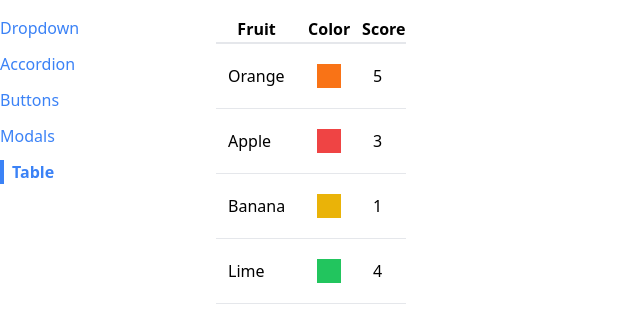
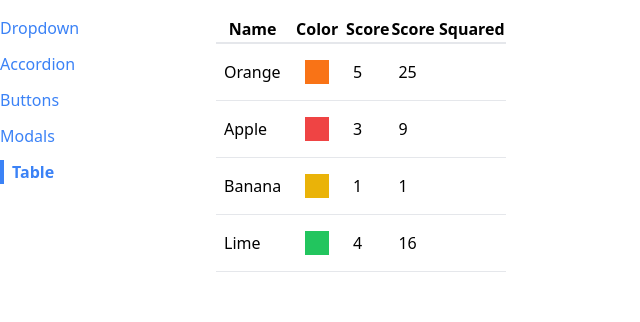
Before and after one commit to ZakyAbanoub/react-comps, a React (Vite) app: page /table in a window 1280 px wide. Shown: the top 322 px of the page, without its empty margins (0-640 px from the left). Built offline with nearby package versions, Linux system fonts and the light colour scheme.

Commit message:
add custom table - to do new refactor

```diff
--- a/src/components/Table.jsx
+++ b/src/components/Table.jsx
@@ -1,23 +1,29 @@
-const Table = ({ data }) => {
-  const renderedRows = data.map((fruit) => {
+const Table = ({ data, config, keyFn }) => {
+  const renderedHeders = config.map((column) => {
     return (
-      <tr className="border-b" key={fruit.name}>
-        <td className="p-3">{fruit.name}</td>
-        <td className="p-3">
-          <div className={`p-3 m-2 ${fruit.color}`}></div>
+      <th key={column.label}>
+        <span>{column.label}</span>
+      </th>
+    );
+  });
+  const renderedRows = data.map((rowData) => {
+    const renderdCells = config.map((column) => {
+      return (
+        <td className="p-2" key={column.label}>
+          {column.render(rowData)}
         </td>
-        <td className="p-3">{fruit.score}</td>
+      );
+    });
+    return (
+      <tr className="border-b" key={keyFn(rowData)}>
+        {renderdCells}
       </tr>
     );
   });
   return (
     <table className="table-auto border-spacing-2">
       <thead>
-        <tr className="border-b-2">
-          <th>Fruit</th>
-          <th>Color</th>
-          <th>Score</th>
-        </tr>
+        <tr className="border-b-2">{renderedHeders}</tr>
       </thead>
       <tbody>{renderedRows}</tbody>
     </table>
--- a/src/pages/TablePage.jsx
+++ b/src/pages/TablePage.jsx
@@ -8,9 +8,26 @@
     { name: "Lime", color: "bg-green-500", score: 4 },
   ];
 
+  const config = [
+    { label: "Name", render: (fruit) => fruit.name },
+    {
+      label: "Color",
+      render: (fruit) => <div className={`p-3 m-2 ${fruit.color}`}></div>,
+    },
+    { label: "Score", render: (fruit) => fruit.score },
+    {
+      label: "Score Squared",
+      render: (fruit) => fruit.score ** 2,
+    },
+  ];
+
+  const keyFn = (fruit) => {
+    return fruit.name;
+  };
+
   return (
     <div>
-      <Table data={data} />
+      <Table data={data} config={config} keyFn={keyFn} />
     </div>
   );
 };
```
